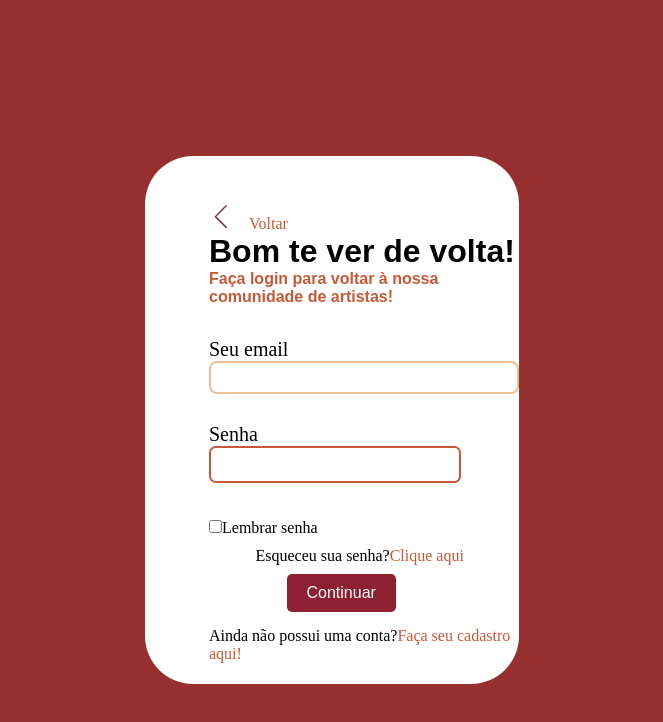
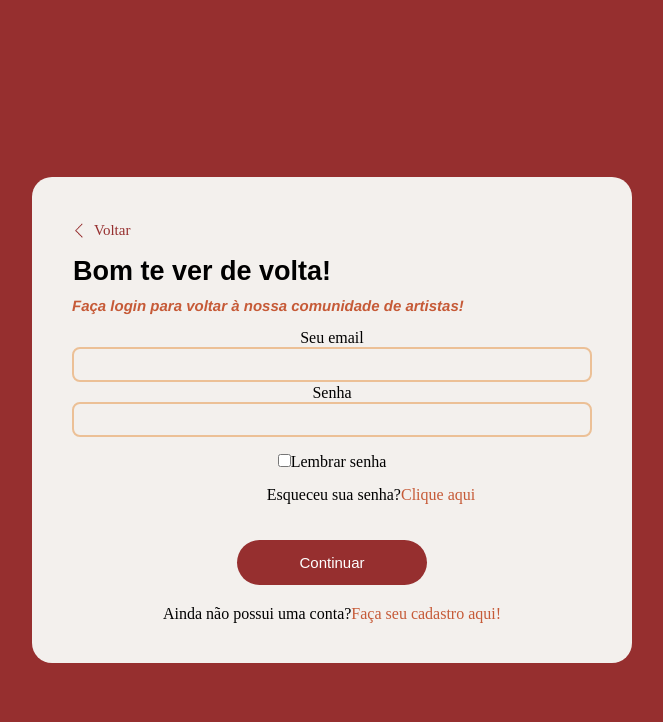
Before and after one commit to AnnaKarinaferreira/artistasSA, a React (Vite) app: page /Login in a window 1280 px wide. Shown: the top 722 px of the page, without its empty margins (308-971 px from the left). Built offline with nearby package versions, Linux system fonts and the light colour scheme.

Commit message:
login e cadastro dnv

```diff
--- a/src/Components/Cadastro/Cadastro.css
+++ b/src/Components/Cadastro/Cadastro.css
@@ -3,12 +3,7 @@
     margin: 0;
 }
 .linklogin{
-    color: blue;
-}
-html, body {
-    background-color: #962F2F !important;
-    width: 100vw;
-    height: 100vh;
+    color: #C65A37;
 }
 
 .linkhomel a{
@@ -18,11 +13,11 @@ html, body {
 }
 
 .titulo {
-    margin-top: 17px !important;
-    margin-bottom: 10px !important;
-    margin-left: 1px !important;
-    font-size: 25px;
-    font-family: Helvetica, Arial, sans-serif;
+    margin-top: 17px;
+    margin-bottom: 10px;
+    margin-left: 1px;
+    font-size: 27px;
+    text-align: left;
 }
 
 .descricao {
@@ -34,17 +29,13 @@ html, body {
 }
 
 .Conteiner {
-    margin-left: 4vh;
     background-color: #F3F0ED;
     width: 65vh;
     height: fit-content;
-    padding-top: 3rem;
-    padding-bottom: 3rem;
     border-radius: 20px;
-    margin-left: calc(40% - 140px);
+    /*margin-left: calc(40% - 140px); */
     text-align: center;
     padding: 40px;
-    margin-top: 15em;
 }
 
 .alinhamento1 {
@@ -67,14 +58,15 @@ html, body {
 
 }
 
-.voltar, .titulo, .descricao, .input1, .input2, .input3, .input6, .recall-forget{
+.voltar, .descricao, .input1, .input2, .input3, .input6, .recall-forget{
     text-align: left;
     margin: 0;
     margin-top: 5px;
     padding-left: 0;
     font-size: 15px;
 }
-.BTNcontinuarCadastro {
+
+.BTNcontinuar {
     border-radius: 30px;
     width: 190px;
     margin-top: 20px;
@@ -85,9 +77,10 @@ html, body {
     background-color: #962F2F;
     border: none;
     font-size: 15px;
+    color: #F3F0ED;
 }
 
-.BTNcontinuarCadastro a{
+.BTNcontinuar a{
     text-decoration: none;
     color: white;
 }
@@ -113,7 +106,7 @@ html, body {
 }
 
 
-input[type="text"], input[type="email"], input[type="number"], input[type="password"] {
+input[type="text"], input[type="email"], input[type="string"], input[type="number"], input[type="password"] {
     width: 100%;
     box-sizing: border-box;
     height: 35px;
--- a/src/Components/Cadastro/Cadastro.jsx
+++ b/src/Components/Cadastro/Cadastro.jsx
@@ -35,6 +35,7 @@ const Cadastro = () => {
 
    return (
       <>
+         <div className='geral'>
          <div className='Conteiner'> {/* Container principal do formulário */}
             <form className="formCadastro" onSubmit={handleSubmit}> {/* Formulário com onSubmit */}
                <div className='alinhamento1'> {/* Container para a seta de voltar */}
@@ -72,10 +73,11 @@ const Cadastro = () => {
                      Lembre de mim
                   </label> <br />
                </div>
-               <button className='BTNcontinuarCadastro' type="submit">Cadastrar</button> {/* Botão para submeter o formulário */}
+               <button className='BTNcontinuar' type="submit">Cadastrar</button> {/* Botão para submeter o formulário */}
                {message && <p>{message}</p>} {/* Exibe a mensagem de feedback se existir */}
                <p>Já possuí uma conta conosco? <a href="/Login" className='linklogin'>Faça login aqui</a></p>
             </form>
+         </div>
          </div>
       </>
    );
--- a/src/Components/Login/Login.css
+++ b/src/Components/Login/Login.css
@@ -15,38 +15,28 @@
     margin-left: 1em;
 }
 
-.titulobemvindo {
-    color: black;
-}
-
-.textobemvindo {
-    color: #C65A37;
-    font-size: 1em;
-    margin-bottom: 2em;
-}
-
 .boxlogin {
-    background-color: rgb(255, 255, 255);
-    width: 25%;
-    height: 60%;
-    padding-left: 4em;
-    padding-top: 3em;
-    border-radius: 3em;
+    background-color: #F3F0ED;
+    width: 65vh;
+    height: fit-content;
+    padding: 40px;
+    border-radius: 20px;
+    text-align: center;
 }
 
 /* Parte dos inputs aqui */
 .email, .senha {
     margin-bottom: 2px;
-    font-size: 20px !important;
 }
 
-.inputemail, .inputsenha {
+/*.inputemail, .inputsenha {
     border: 2px solid #C65A37;
-    width: 80%; /* Altere aqui para mudar a largura */
-    height: 2.5em !important; /* Altere aqui para mudar a altura */
+    width: 80%; /* Altere aqui para mudar a largura
+    height: 2.5em !important; /* Altere aqui para mudar a altura
     border-radius: 0.5em;
     margin-bottom: 2em;
-}
+    background-color: transparent;
+}*/
 
 .lembrarsenha {
     margin-top: 3%;
@@ -59,20 +49,23 @@
 }
 
 .continuar {
-    background-color: #8b2131;
-    color: #fff;
+    border-radius: 30px;
+    width: 190px;
+    margin-top: 20px;
+    margin-bottom: 20px;
+    height: 45px;
+    text-align: center;
+    outline: none;
+    background-color: #962F2F;
     border: none;
-    padding: 10px 20px;
-    border-radius: 5px;
-    font-size: 16px;
-    margin-left: 25%;
-    margin-bottom: 5%;
+    font-size: 15px;
+    color: #F3F0ED;
 }
 
-.textocontinuar {
+/*.textocontinuar {
     text-decoration: none;
     color: #fff;
-}
+}*/
 
 .linkcadastro,
 .linkrecuperar {
--- a/src/Components/Login/Login.jsx
+++ b/src/Components/Login/Login.jsx
@@ -19,17 +19,17 @@ const handleSubmit=(event) => {
         <div className='geral'>
             <div className='boxlogin'>
             <form onSubmit={handleSubmit}  >
-                <div>
-                    <img src={voltar} alt="" />
-                    <a href="/"  className='linkvoltar'>Voltar</a>
+                <div className='alinhamento1'>
+                    <img src={voltar} alt="" className='seta' />
+                    <a href="/"  className='voltar'>Voltar</a>
                 </div>
-                <h1 className='titulobemvindo'>Bom te ver de volta!</h1>
-                <h1 className='textobemvindo'>Faça login para voltar à nossa comunidade de artistas!</h1>
-                <div className='email'>Seu email <br /><input type="email" className='inputemail'/></div>
-                <div className='senha'>Senha <br /><input type="string" className='inputsenha' /></div>
+                <h1 className='titulo'>Bom te ver de volta!</h1>
+                <h1 className='descricao'>Faça login para voltar à nossa comunidade de artistas!</h1>
+                <div className='email'>Seu email <br /><input type="email"/></div>
+                <div className='senha'>Senha <br /><input type="string" /></div>
                 <div className='lembrarsenha'> <label htmlFor=""><input type="checkbox"/>Lembrar senha</label><br/></div>
                 <div className='esqueceusenha'>Esqueceu sua senha?<a href="dsfsf" className='linkrecuperar'>Clique aqui</a></div>
-                <button className='continuar'> <a href='/HomeL' className='textocontinuar'>Continuar</a></button>
+                <button className='continuar'> <a href='/Home' >Continuar</a></button>
                 <div>Ainda não possui uma conta?<a href="/Cadastro" className='linkcadastro'>Faça seu cadastro aqui!</a></div>
             </form>
             </div>
```
